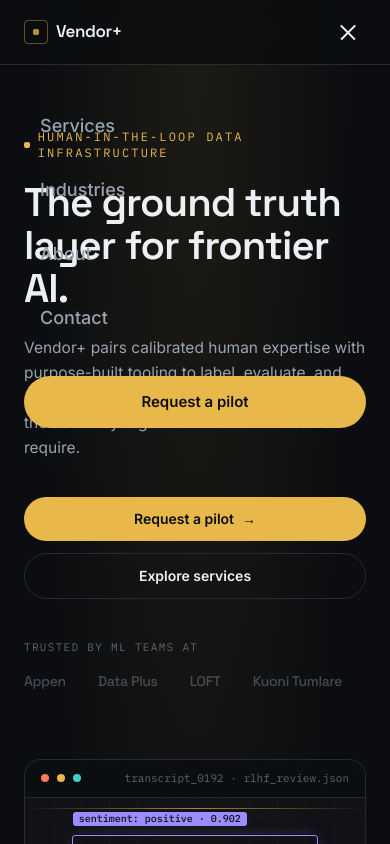
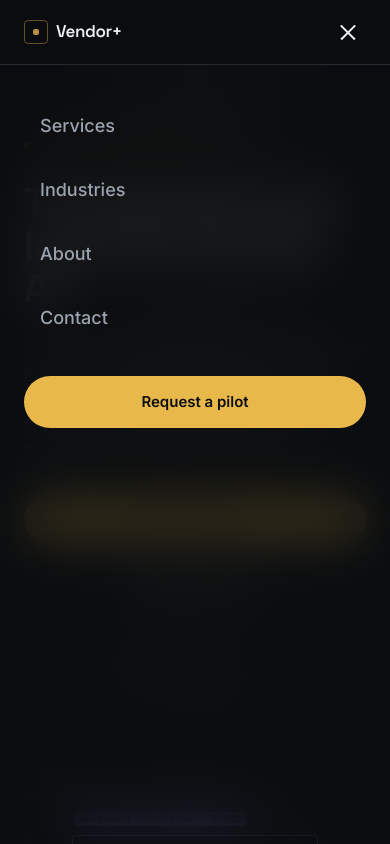
Before and after one commit to BlikkUA/ai-vendor-website, a Next.js app: page / in a window 390 px wide. Both pictures are taken after a click on the button "Toggle menu". Shown: the top 844 px of the page. Built offline with nearby package versions, Linux system fonts and the light colour scheme.

Commit message:
Fix footer legal links

```diff
--- a/components/Navbar.tsx
+++ b/components/Navbar.tsx
@@ -26,9 +26,13 @@
   }, [open]);
 
   return (
+    <>
+      {/* 1. Головна шапка (Header) */}
       <header
-      className={`sticky top-0 z-50 transition-colors duration-300 ${
-        open || scrolled
+        className={`sticky top-0 z-50 w-full transition-colors duration-300 ${
+          open
+            ? "border-b border-surface-border bg-ink/80"
+            : scrolled
             ? "border-b border-surface-border bg-ink/80 backdrop-blur-md"
             : "border-b border-transparent bg-transparent"
         }`}
@@ -65,7 +69,7 @@
             aria-label="Toggle menu"
             aria-expanded={open}
             onClick={() => setOpen((v) => !v)}
-          className="flex h-9 w-9 flex-col items-center justify-center gap-1.5 md:hidden"
+            className="relative z-50 flex h-9 w-9 flex-col items-center justify-center gap-1.5 md:hidden"
           >
             <span
               className={`block h-[1.5px] w-5 bg-text-primary transition-transform duration-300 ${
@@ -79,14 +83,15 @@
             />
           </button>
         </nav>
+      </header>
 
-      {/* Мобільне меню */}
+      {/* 2. Повноекранне мобільне меню */}
       <div
-        className={`fixed inset-x-0 bottom-0 top-16 z-40 bg-ink/90 backdrop-blur-xl transition-all duration-300 ease-out md:hidden ${
-          open ? "translate-y-0 opacity-100" : "pointer-events-none -translate-y-3 opacity-0"
+        className={`fixed inset-0 z-40 bg-ink/80 backdrop-blur-xl transition-all duration-300 md:hidden ${
+          open ? "opacity-100 pointer-events-auto" : "opacity-0 pointer-events-none"
         }`}
       >
-        <div className="container-page flex flex-col gap-1 py-8">
+        <div className="container-page flex flex-col gap-1 pt-24 pb-8">
           {links.slice(1).map((l) => (
             <Link
               key={l.href}
@@ -106,6 +111,6 @@
           </Link>
         </div>
       </div>
-    </header>
+    </>
   );
 }
```
Lines whose indentation alone changed are shown as unchanged.
